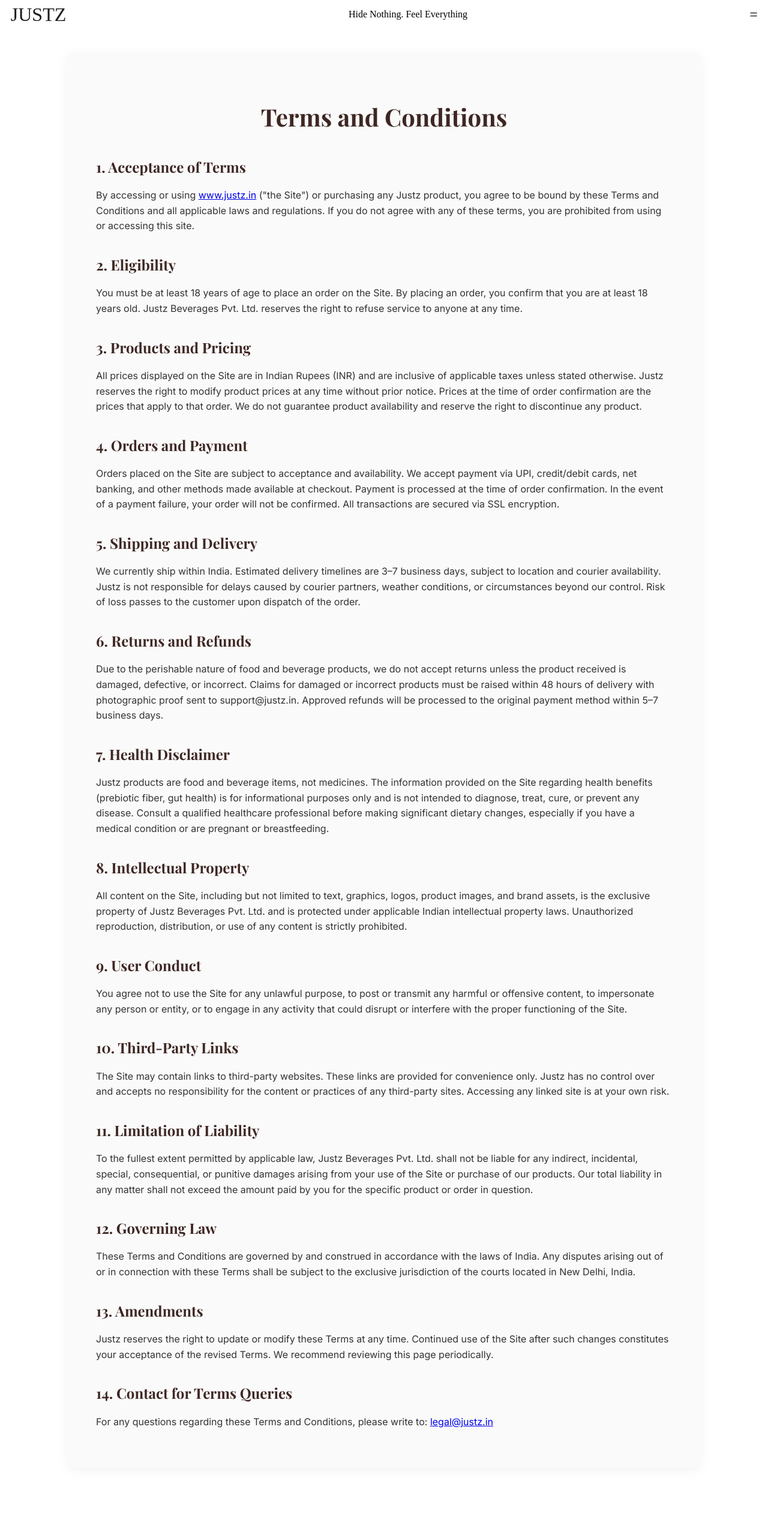
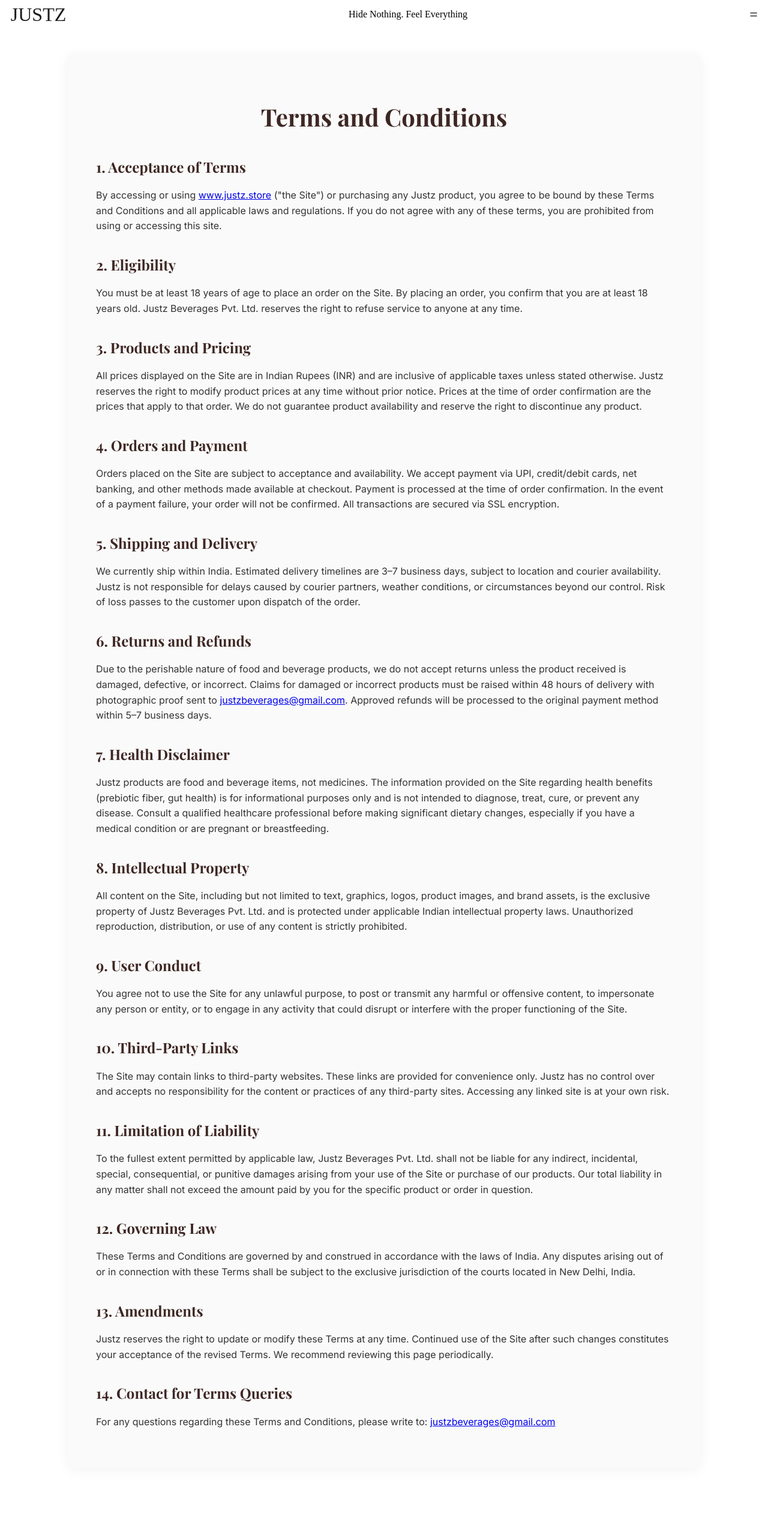
Before and after one commit to justzbeverages-maker/justzbeverages-frontend, a React (Vite) app: page /termsandcondition in a window 1280 px wide. Shown: the top 2549 px of the page at 60% size. Built offline with nearby package versions, Linux system fonts and the light colour scheme; no server answers; a web font is replaced by a local one.

Commit message:
added actual working email

```diff
--- a/src/ContactUs.jsx
+++ b/src/ContactUs.jsx
@@ -42,7 +42,7 @@
             <ul className="info-list">
               <li>
                 <span className="info-label">Email</span>
-                <a href="mailto:hello@justz.com">hello@justz.com</a>
+                <a href="mailto:hello@justz.com">justzbeverages@gmail.com</a>
               </li>
               <li>
                 <span className="info-label">Phone</span>
--- a/src/PrivacyPolicy.jsx
+++ b/src/PrivacyPolicy.jsx
@@ -25,7 +25,7 @@
         <p>Our Site uses cookies to enhance your browsing experience, analyse traffic, and personalise content. You can control cookie preferences via your browser settings. Disabling cookies may affect certain Site functionality. We use both session cookies (expire when you close the browser) and persistent cookies (remain for a set period).</p>
 
         <h2>6. Data Retention</h2>
-        <p>We retain personal data for as long as necessary to provide our services and comply with legal obligations. Order data is retained for a minimum of 7 years for tax and accounting purposes. You may request deletion of your account data at any time (subject to legal retention requirements) by emailing privacy@justz.in.</p>
+        <p>We retain personal data for as long as necessary to provide our services and comply with legal obligations. Order data is retained for a minimum of 7 years for tax and accounting purposes. You may request deletion of your account data at any time (subject to legal retention requirements) by emailing justzbeverages@gmail.com.</p>
 
         <h2>7. Your Rights</h2>
         <p>Under applicable Indian data protection law and global best practices, you have the right to: access the personal data we hold about you; request correction of inaccurate data; request deletion of your data (where legally permitted); opt out of marketing communications at any time (via the unsubscribe link in emails); and lodge a complaint with the relevant data protection authority.</p>
@@ -40,7 +40,7 @@
         <p>We may update this Privacy Policy from time to time. Material changes will be communicated via a notice on the Site or email. Continued use of the Site after such updates constitutes your acceptance of the revised policy.</p>
 
         <h2>11. Contact for Privacy Queries</h2>
-        <p>For any privacy-related questions, data requests, or complaints, contact our Grievance Officer: Name: [Grievance Officer Name], Email: grievance@justz.in, Address: [Registered Office], New Delhi 110001, India. We aim to respond to all queries within 30 days.</p>
+        <p>For any privacy-related questions, data requests, or complaints, contact our Grievance Officer: Name: [Grievance Officer Name], Email: justzbeverages@gmail.com, Address: [Registered Office], New Delhi 110001, India. We aim to respond to all queries within 30 days.</p>
       </div>
       <Footer />
     </>
--- a/src/TermsAndCondition.jsx
+++ b/src/TermsAndCondition.jsx
@@ -10,7 +10,7 @@
         <h1>Terms and Conditions</h1>
 
         <h2>1. Acceptance of Terms</h2>
-        <p>By accessing or using <a href="https://www.justz.in">www.justz.in</a> ("the Site") or purchasing any Justz product, you agree to be bound by these Terms and Conditions and all applicable laws and regulations. If you do not agree with any of these terms, you are prohibited from using or accessing this site.</p>
+        <p>By accessing or using <a href="https://www.justz.store">www.justz.store</a> ("the Site") or purchasing any Justz product, you agree to be bound by these Terms and Conditions and all applicable laws and regulations. If you do not agree with any of these terms, you are prohibited from using or accessing this site.</p>
 
         <h2>2. Eligibility</h2>
         <p>You must be at least 18 years of age to place an order on the Site. By placing an order, you confirm that you are at least 18 years old. Justz Beverages Pvt. Ltd. reserves the right to refuse service to anyone at any time.</p>
@@ -25,7 +25,7 @@
         <p>We currently ship within India. Estimated delivery timelines are 3–7 business days, subject to location and courier availability. Justz is not responsible for delays caused by courier partners, weather conditions, or circumstances beyond our control. Risk of loss passes to the customer upon dispatch of the order.</p>
 
         <h2>6. Returns and Refunds</h2>
-        <p>Due to the perishable nature of food and beverage products, we do not accept returns unless the product received is damaged, defective, or incorrect. Claims for damaged or incorrect products must be raised within 48 hours of delivery with photographic proof sent to support@justz.in. Approved refunds will be processed to the original payment method within 5–7 business days.</p>
+        <p>Due to the perishable nature of food and beverage products, we do not accept returns unless the product received is damaged, defective, or incorrect. Claims for damaged or incorrect products must be raised within 48 hours of delivery with photographic proof sent to <a href="mailto:justzbeverages@gmail.com">justzbeverages@gmail.com</a>. Approved refunds will be processed to the original payment method within 5–7 business days.</p>
 
         <h2>7. Health Disclaimer</h2>
         <p>Justz products are food and beverage items, not medicines. The information provided on the Site regarding health benefits (prebiotic fiber, gut health) is for informational purposes only and is not intended to diagnose, treat, cure, or prevent any disease. Consult a qualified healthcare professional before making significant dietary changes, especially if you have a medical condition or are pregnant or breastfeeding.</p>
@@ -49,7 +49,7 @@
         <p>Justz reserves the right to update or modify these Terms at any time. Continued use of the Site after such changes constitutes your acceptance of the revised Terms. We recommend reviewing this page periodically.</p>
 
         <h2>14. Contact for Terms Queries</h2>
-        <p>For any questions regarding these Terms and Conditions, please write to: <a href="mailto:legal@justz.in">legal@justz.in</a></p>
+        <p>For any questions regarding these Terms and Conditions, please write to: <a href="mailto:justzbeverages@gmail.com">justzbeverages@gmail.com</a></p>
       </div>
       <Footer />
     </>
```
